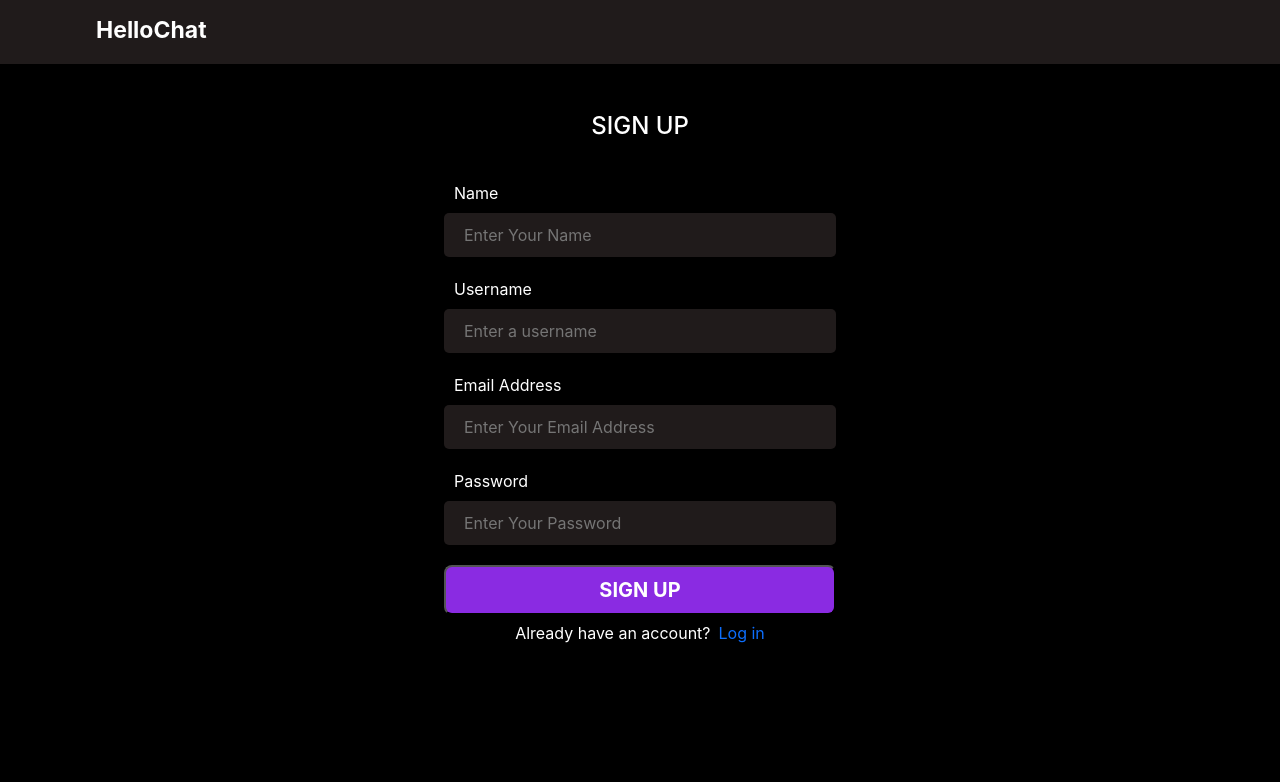
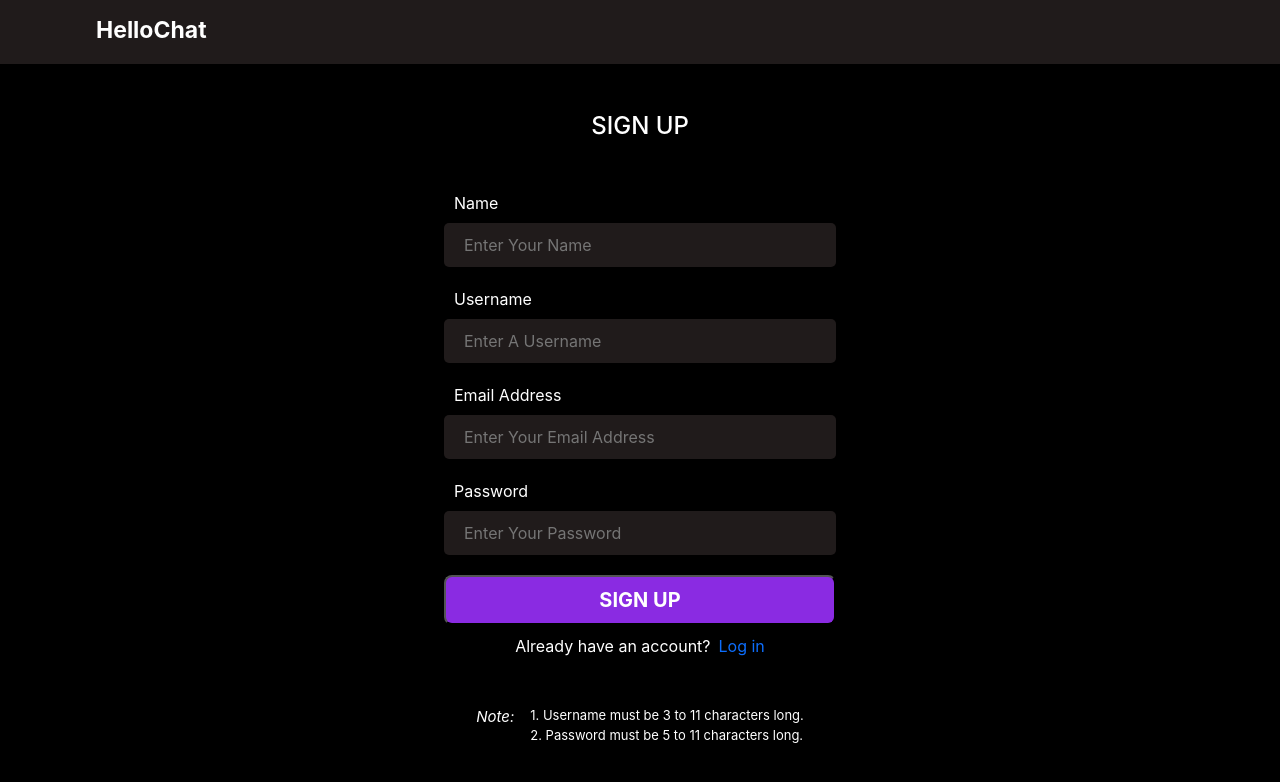
Before and after one commit to iamprincerajv/textchat, a React (Create React App) app: page /signup in a window 1280 px wide. Shown: the top 782 px of the page. Built offline with nearby package versions, Linux system fonts and the light colour scheme.

Commit message:
improved UI in many comps

```diff
--- a/src/App.css
+++ b/src/App.css
@@ -91,6 +91,21 @@ header p {
 }
 
 /* sign up & Login */
+.signup {
+  -ms-overflow-style: none;
+  /* Internet Explorer 10+ */
+  scrollbar-width: none;
+  /* Firefox */
+
+  height: 100%;
+  overflow: auto;
+}
+
+.signup::-webkit-scrollbar {
+  display: none;
+  /* Safari and Chrome */
+}
+
 .signupform input {
   display: block;
   padding: 10px;
--- a/src/components/Login.js
+++ b/src/components/Login.js
@@ -25,6 +25,7 @@ const Login = () => {
   const login = async (e) => {
     e.preventDefault();
 
+    if (email.length > 0 && password.length > 0) {
       let result = await fetch('http://13.233.193.253:5000/login', {
         method: "post",
         body: JSON.stringify({ email, password }),
@@ -38,7 +39,7 @@ const Login = () => {
         setLoginRes('You have logged in successfully');
         setAlertStyle({
           backgroundColor: 'blueviolet',
-        width: "400px",
+          width: "300px",
           display: 'block'
         });
 
@@ -50,17 +51,26 @@ const Login = () => {
         setLoginRes('Please enter correct email or password');
         setAlertStyle({
           backgroundColor: 'blueviolet',
-        width: "400px",
+          width: "300px",
+          display: 'block'
+        });
+      }
+    } else {
+      setLoginRes('Please enter email or password');
+      setAlertStyle({
+        backgroundColor: 'blueviolet',
+        width: "300px",
         display: 'block'
       });
     }
   }
 
   return (
-    <div style={{position: "fixed", top: "8vh", width: "100%"}}>
+    <div style={{ position: "fixed", top: "8vh", width: "100%", height: "92vh" }}>
+      <div className='signup'>
         <h4 className='text-center mt-5 mb-4 bolder'>LOG IN</h4>
         <p className='p-2 ps-4 rounded-3 mx-auto' style={alertStyle}>{loginRes}</p>
-      <div className='signup p-3 d-flex justify-content-center align-items-center row'>
+        <div className='p-3 d-flex justify-content-center align-items-center row'>
           <form className='signupform col-xl-4 col-lg-5 col-md-6 col-sm-8 col-10'>
             <label htmlFor="emailInput">Email Address</label>
             <input value={email} onChange={(e) => { setEmail(e.target.value.toLowerCase()) }} type="email" id="emailInput" placeholder='Enter Your Email Address' />
@@ -75,6 +85,7 @@ const Login = () => {
           </div>
         </center>
       </div>
+    </div>
   )
 }
 
--- a/src/components/Signup.js
+++ b/src/components/Signup.js
@@ -27,7 +27,7 @@ const Signup = () => {
   const signup = async (e) => {
     e.preventDefault();
 
-    if (name.length > 2 && username.length > 2 && email && password.length > 5) {
+    if (name.length > 2 && username.length > 2 && username.length < 12 && email && password.length > 5 && password.length < 12) {
       let result = await fetch('http://13.233.193.253:5000/signup', {
         method: 'post',
         body: JSON.stringify({ name, username, email, password }),
@@ -45,7 +45,7 @@ const Signup = () => {
         setSignupRes('You have successfully signed up!');
         setAlertStyle({
           backgroundColor: 'blueviolet',
-          width: "400px",
+          width: "300px",
           display: 'block'
         });
         navigate('/');
@@ -55,7 +55,7 @@ const Signup = () => {
         setSignupRes(result.error);
         setAlertStyle({
           backgroundColor: 'blueviolet',
-          width: "400px",
+          width: "300px",
           display: 'block'
         })
         console.log(result.error)
@@ -64,22 +64,23 @@ const Signup = () => {
       setSignupRes('Please enter all the details correctly');
       setAlertStyle({
         backgroundColor: 'blueviolet',
-        width: "400px",
+        width: "300px",
         display: 'block'
       })
     }
   }
 
   return (
-    <div className='row' style={{position: "fixed", top: "8vh", width: "100%"}}>
+    <div style={{ position: "fixed", top: "8vh", width: "100%", height: "92vh" }}>
+      <div className='row signup'>
         <h4 className='text-center mt-5 mb-4 bolder'>SIGN UP</h4>
         <p className='p-2 ps-4 rounded-3 mx-auto' style={alertStyle}>{signpRes}</p>
-      <div className='signup p-3 d-flex justify-content-center align-items-center row'>
+        <div className='p-3 d-flex justify-content-center align-items-center row'>
           <form className='signupform col-xl-4 col-lg-5 col-md-6 col-sm-8 col-10'>
             <label htmlFor="nameInput">Name</label>
             <input value={name} onChange={(e) => { setName(e.target.value) }} type="text" id="nameInput" placeholder='Enter Your Name' />
             <label htmlFor="usernameInput">Username</label>
-          <input value={username} onChange={(e) => { setUsername(e.target.value.toLowerCase()) }} type="text" id="usernameInput" placeholder='Enter a username' />
+            <input value={username} onChange={(e) => { setUsername(e.target.value.toLowerCase()) }} type="text" id="usernameInput" placeholder='Enter A Username' />
             <label htmlFor="emailInput">Email Address</label>
             <input value={email} onChange={(e) => { setEmail(e.target.value.toLowerCase()) }} type="email" id="emailInput" placeholder='Enter Your Email Address' />
             <label htmlFor="passInput">Password</label>
@@ -93,7 +94,13 @@ const Signup = () => {
               <p className='me-2'>Already have an account? </p> <Link to='/login'>Log in</Link>
             </div>
           </div>
+          <div className='mt-5 d-flex justify-content-center'>
+            <p style={{ fontSize: "15px", fontStyle: "italic" }} className="me-3">Note:</p>
+            <p className='text-start mb-5' style={{ fontSize: "13px" }}>1. Username must be 3 to 11 characters long. <br />
+              2. Password must be 5 to 11 characters long.</p>
+          </div>
         </center>
+      </div>
     </div>
   )
 }
```
Lines whose indentation alone changed are shown as unchanged.
